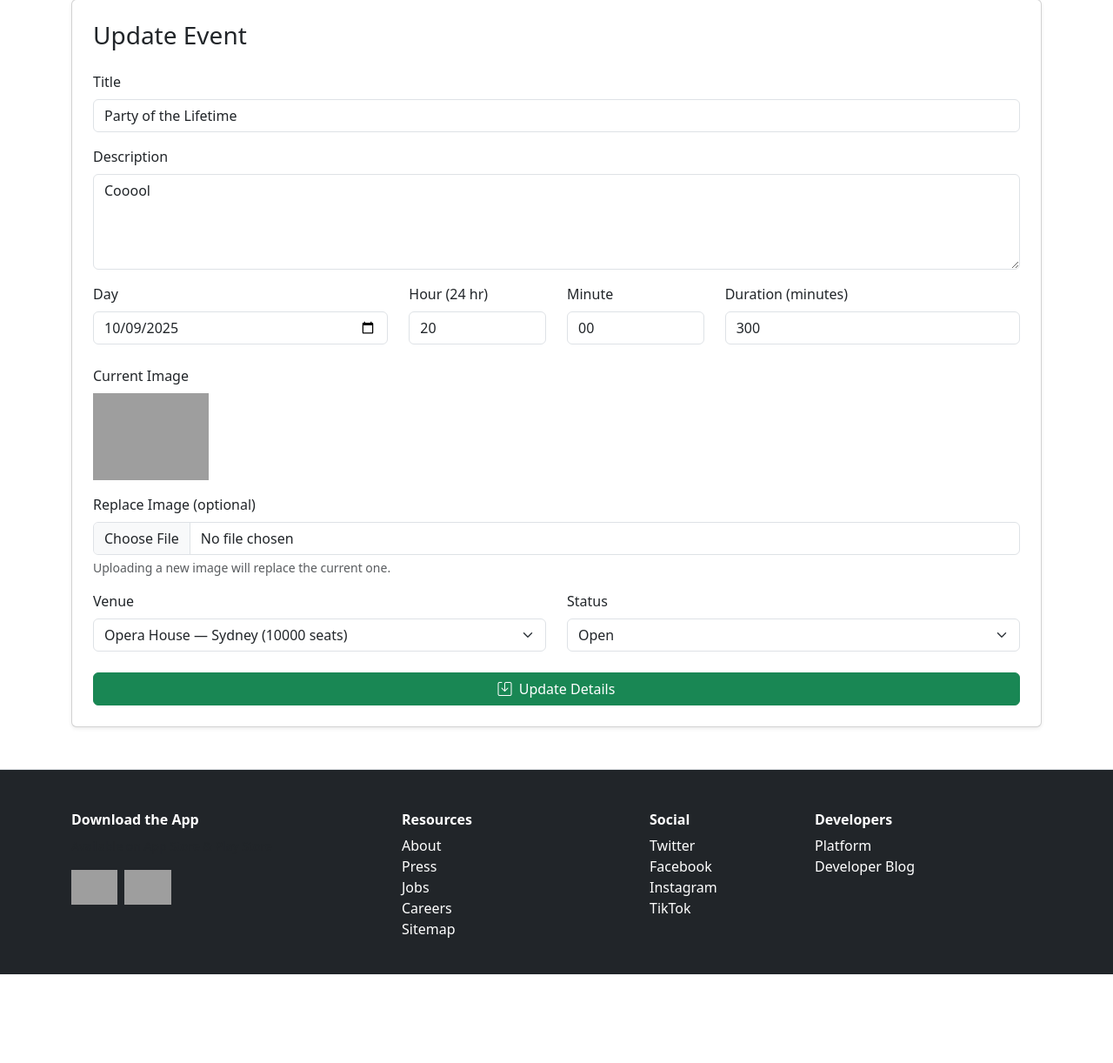
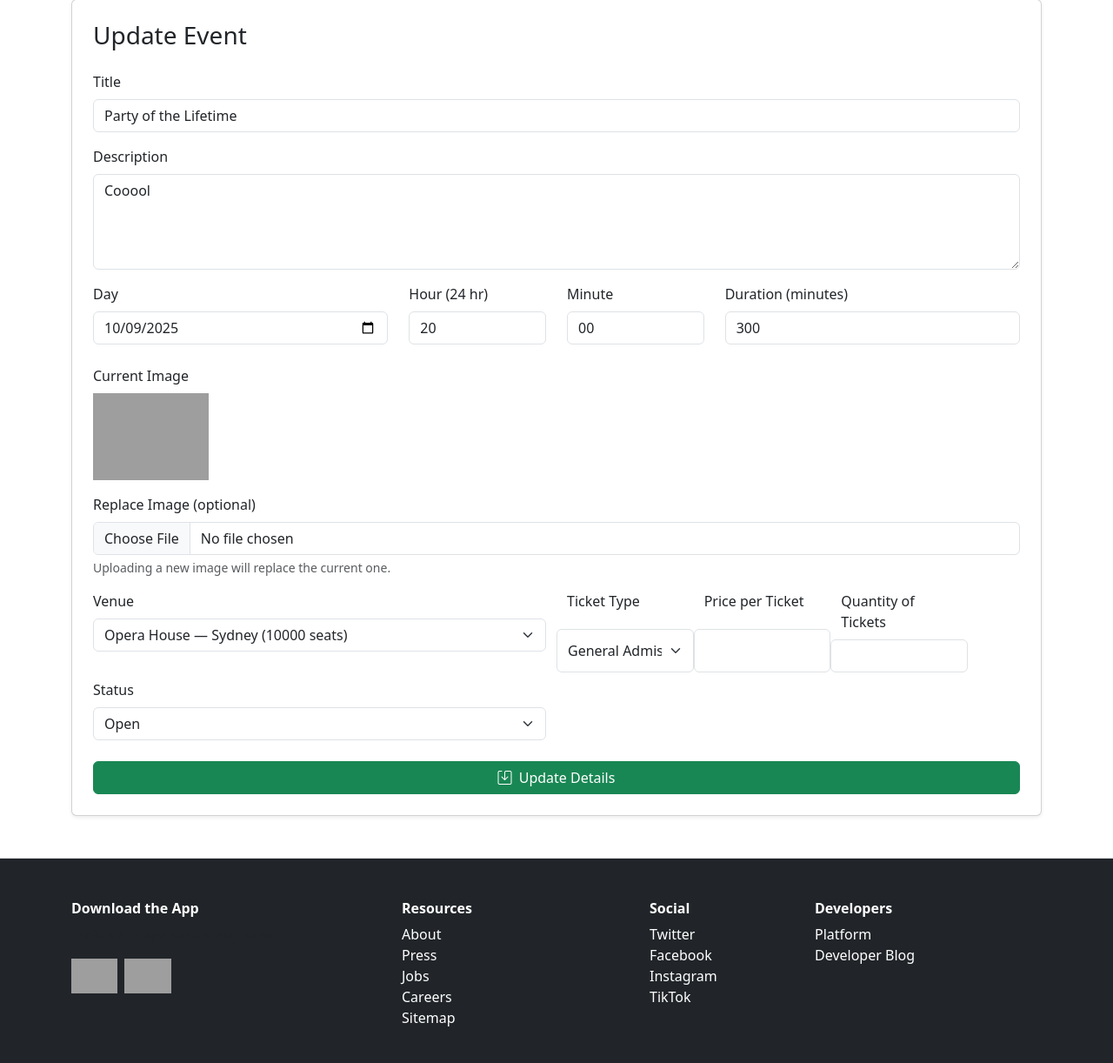
Before and after one commit to jennpier/assessment-2, a Flask app: page /events/1/edit in a window 1280 px wide. Shown: the part 105-1327 px from the top of the page at 87% size. Before the commit the page ends 1225 px from the top, so only its background shows below. Run offline with Flask 3, Linux system fonts and the light colour scheme; a user stored in the database is signed in; some libraries are stand-ins or nearby versions; grey boxes are pictures that could not be loaded.

Commit message:
edit event status and tickets

```diff
--- a/a2_group23/website/templates/edit-event.html
+++ b/a2_group23/website/templates/edit-event.html
@@ -84,16 +84,37 @@
               </select>
             </div>
 
+            <!--tickets-->
+            <div class="row col-md-2 mb-2">
+              <label for="type" class="form-label">Ticket Type</label>
+              <select class="form-select" id="ticket_type" name="ticket_type">
+                <option value="General Admission" {% if event.ticket_type == 'General Admission' %}selected{% endif %}>General Admission</option>
+                <option value="VIP" {% if event.ticket_type == 'VIP' %}selected{% endif %}>VIP</option>
+                <option value="Backstage Pass" {% if event.ticket_type == 'Backstage Pass' %}selected{% endif %}>Backstage Pass</option>
+              </select>
+            </div>
+
+            <div class="row col-md-2 mb-2">
+              <label for="price" class="form-label">Price per Ticket</label>
+              <input id="price" name="price" type="number" min="1" class="form-control"
+                     value="{{ event.ticket_price }}" required>
+            </div>
+
+            <div class="row col-md-2 mb-2">
+              <label for="quantity" class="form-label">Quantity of Tickets</label>
+              <input id="quantity" name="quantity" type="number" min="1" class="form-control"
+                     value="{{ event.ticket_quantity }}" required>
+            </div>
+
             <div class="col-md-6 mb-2">
               <label for="status" class="form-label">Status</label>
               <select class="form-select" id="status" name="status">
                 <option value="Open"      {% if event.status == 'Open' %}selected{% endif %}>Open</option>
-                <option value="Inactive"  {% if event.status == 'Inactive' %}selected{% endif %}>Inactive</option>
-                <option value="Sold Out"  {% if event.status == 'Sold Out' %}selected{% endif %}>Sold Out</option>
                 <option value="Cancelled" {% if event.status == 'Cancelled' %}selected{% endif %}>Cancelled</option>
               </select>
             </div>
           </div>
+
 
           <button class="btn btn-success w-100" type="submit">
             <i class="bi bi-save me-1"></i>
```
